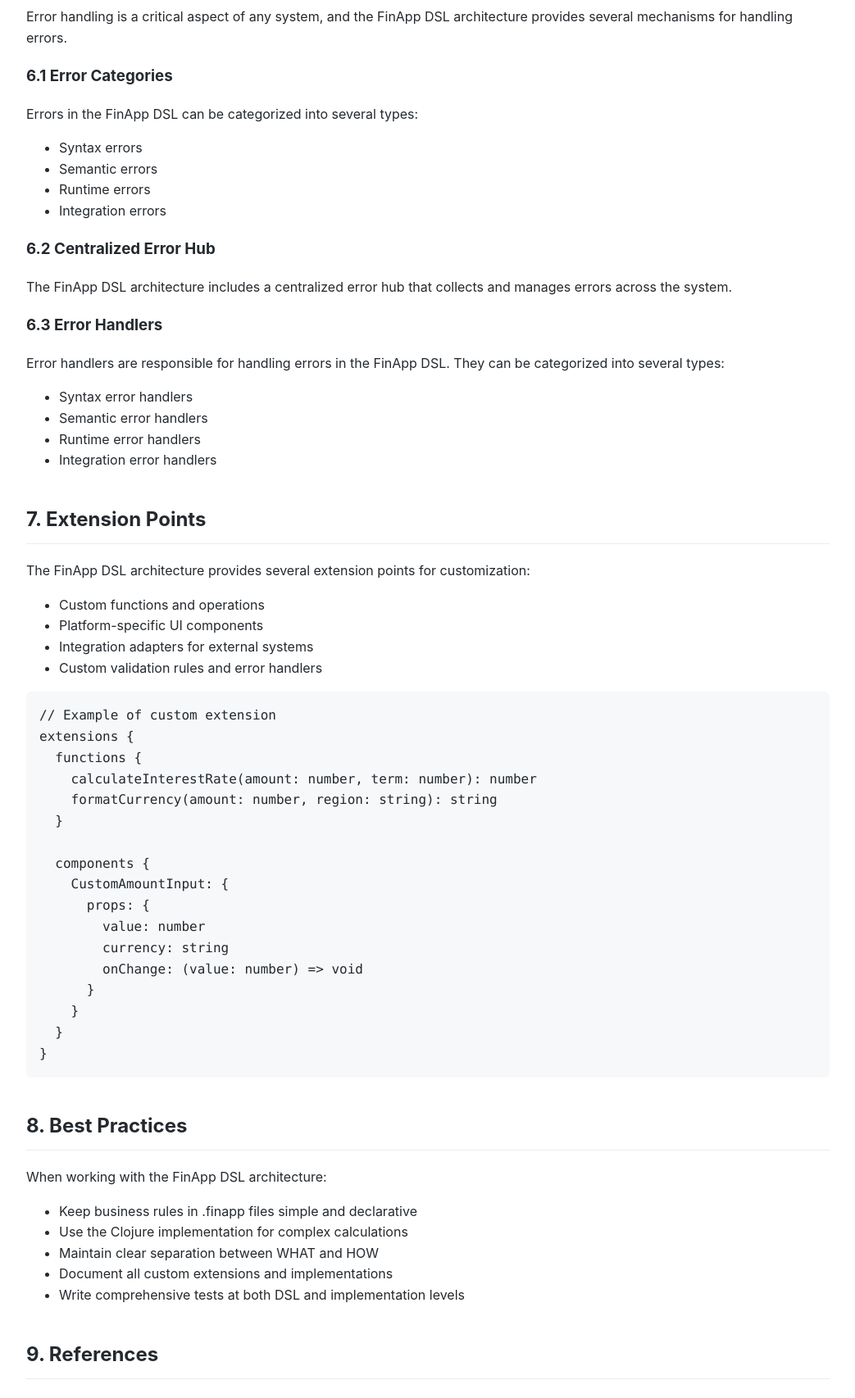
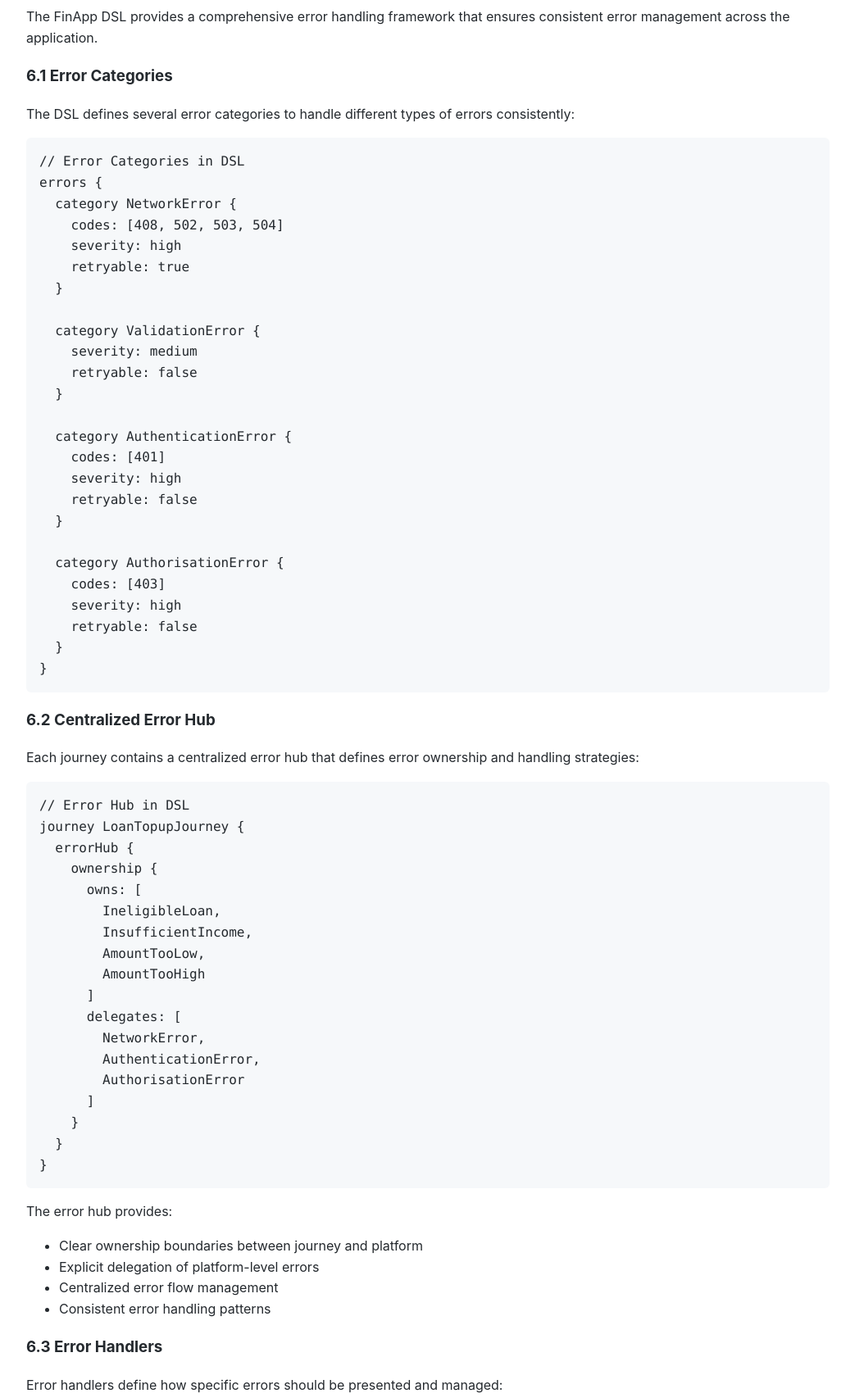
Before and after one commit to AppAthanor/finapp-dsl-architecture, a website: page doc/guides/architecture.html in a window 1280 px wide. Shown: the part 6760-8466 px from the top of the page at 82% size, without its empty margins (118-1161 px from the left). Drawn offline with nearby package versions, Linux system fonts and the light colour scheme.

Commit message:
Update error handling section with detailed examples from RFC

```diff
--- a/doc/guides/architecture.html
+++ b/doc/guides/architecture.html
@@ -370,37 +370,120 @@ rules {
         <div class="section" id="error-handling">
             <h2>6. Error Handling</h2>
             <p>
-                Error handling is a critical aspect of any system, and the FinApp DSL architecture provides several mechanisms for handling errors.
+                The FinApp DSL provides a comprehensive error handling framework that ensures consistent error management across the application.
             </p>
+
             <div id="error-categories">
                 <h3>6.1 Error Categories</h3>
                 <p>
-                    Errors in the FinApp DSL can be categorized into several types:
+                    The DSL defines several error categories to handle different types of errors consistently:
                 </p>
-                <ul>
-                    <li>Syntax errors</li>
-                    <li>Semantic errors</li>
-                    <li>Runtime errors</li>
-                    <li>Integration errors</li>
-                </ul>
+                <pre><code>// Error Categories in DSL
+errors {
+  category NetworkError {
+    codes: [408, 502, 503, 504]
+    severity: high
+    retryable: true
+  }
+
+  category ValidationError {
+    severity: medium
+    retryable: false
+  }
+
+  category AuthenticationError {
+    codes: [401]
+    severity: high
+    retryable: false
+  }
+
+  category AuthorisationError {
+    codes: [403]
+    severity: high
+    retryable: false
+  }
+}</code></pre>
             </div>
+
             <div id="error-hub">
                 <h3>6.2 Centralized Error Hub</h3>
                 <p>
-                    The FinApp DSL architecture includes a centralized error hub that collects and manages errors across the system.
+                    Each journey contains a centralized error hub that defines error ownership and handling strategies:
                 </p>
+                <pre><code>// Error Hub in DSL
+journey LoanTopupJourney {
+  errorHub {
+    ownership {
+      owns: [
+        IneligibleLoan,
+        InsufficientIncome,
+        AmountTooLow,
+        AmountTooHigh
+      ]
+      delegates: [
+        NetworkError,
+        AuthenticationError,
+        AuthorisationError
+      ]
+    }
+  }
+}</code></pre>
+                <p>
+                    The error hub provides:
+                </p>
+                <ul>
+                    <li>Clear ownership boundaries between journey and platform</li>
+                    <li>Explicit delegation of platform-level errors</li>
+                    <li>Centralized error flow management</li>
+                    <li>Consistent error handling patterns</li>
+                </ul>
             </div>
+
             <div id="error-handlers">
                 <h3>6.3 Error Handlers</h3>
                 <p>
-                    Error handlers are responsible for handling errors in the FinApp DSL. They can be categorized into several types:
+                    Error handlers define how specific errors should be presented and managed:
                 </p>
-                <ul>
-                    <li>Syntax error handlers</li>
-                    <li>Semantic error handlers</li>
-                    <li>Runtime error handlers</li>
-                    <li>Integration error handlers</li>
-                </ul>
+                <pre><code>// Error Handlers in DSL
+handlers {
+  IneligibleLoan: {
+    display: ErrorBanner
+    location: "TopupOfferScreen"
+    properties: {
+      message: "You are not eligible for a loan top-up at this time"
+      actionText: "View Requirements"
+      action: navigate(EligibilityRequirementsScreen)
+    }
+  }
+
+  NetworkError: {
+    display: RetryDialog
+    properties: {
+      message: "Connection lost. Please check your internet connection."
+      retryText: "Try Again"
+      cancelText: "Cancel"
+    }
+    recovery: {
+      allowRetry: true
+      maxRetries: 3
+      backoffStrategy: "exponential"
+    }
+  }
+}</code></pre>
+                <p>
+                    The platform provides default handlers for common errors, which can be overridden by journey-specific handlers when needed.
+                </p>
+                <div class="note">
+                    <p>
+                        <strong>Key Benefits:</strong>
+                        <ul>
+                            <li>Consistent error handling across the application</li>
+                            <li>Clear separation between error definition and handling</li>
+                            <li>Flexible recovery strategies</li>
+                            <li>Improved user experience during error scenarios</li>
+                        </ul>
+                    </p>
+                </div>
             </div>
         </div>
 
```
